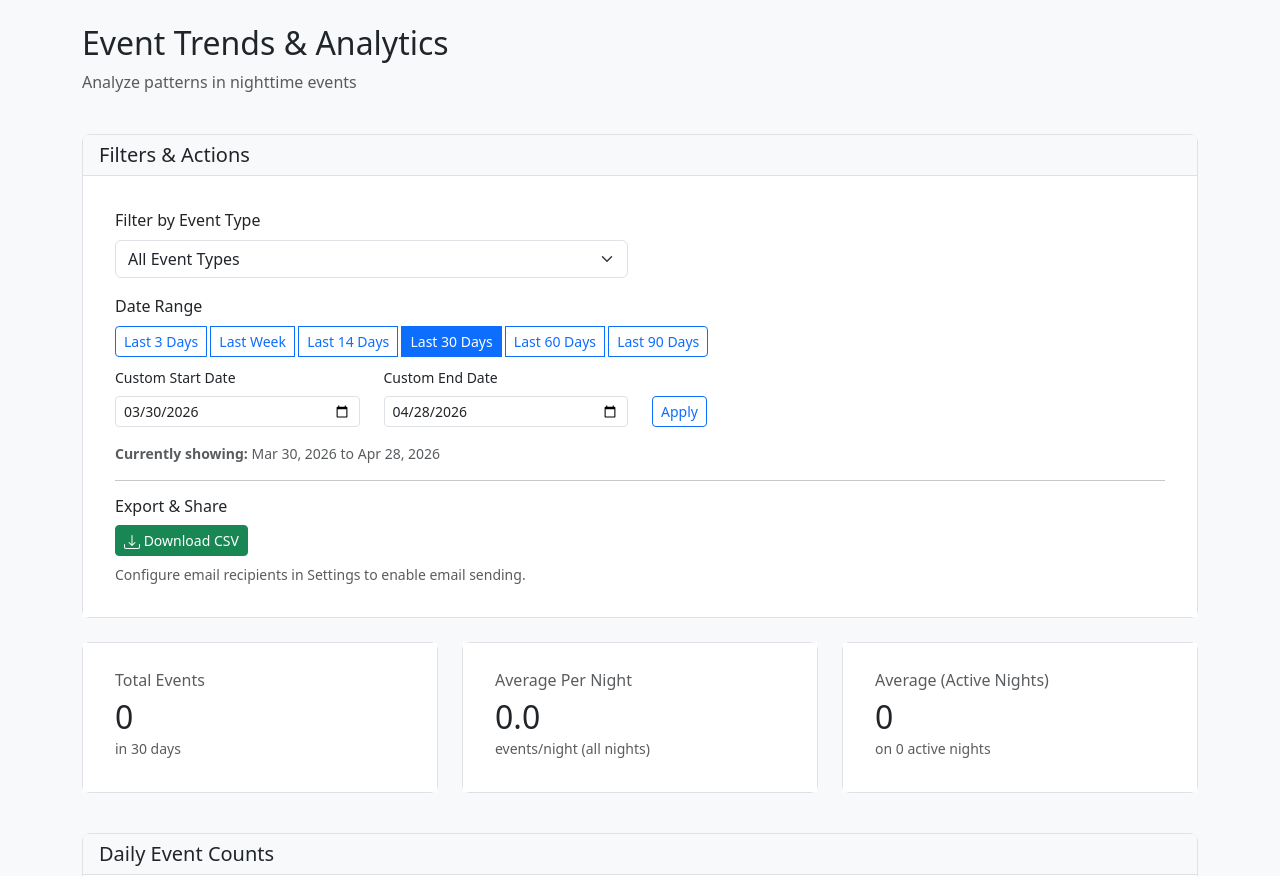
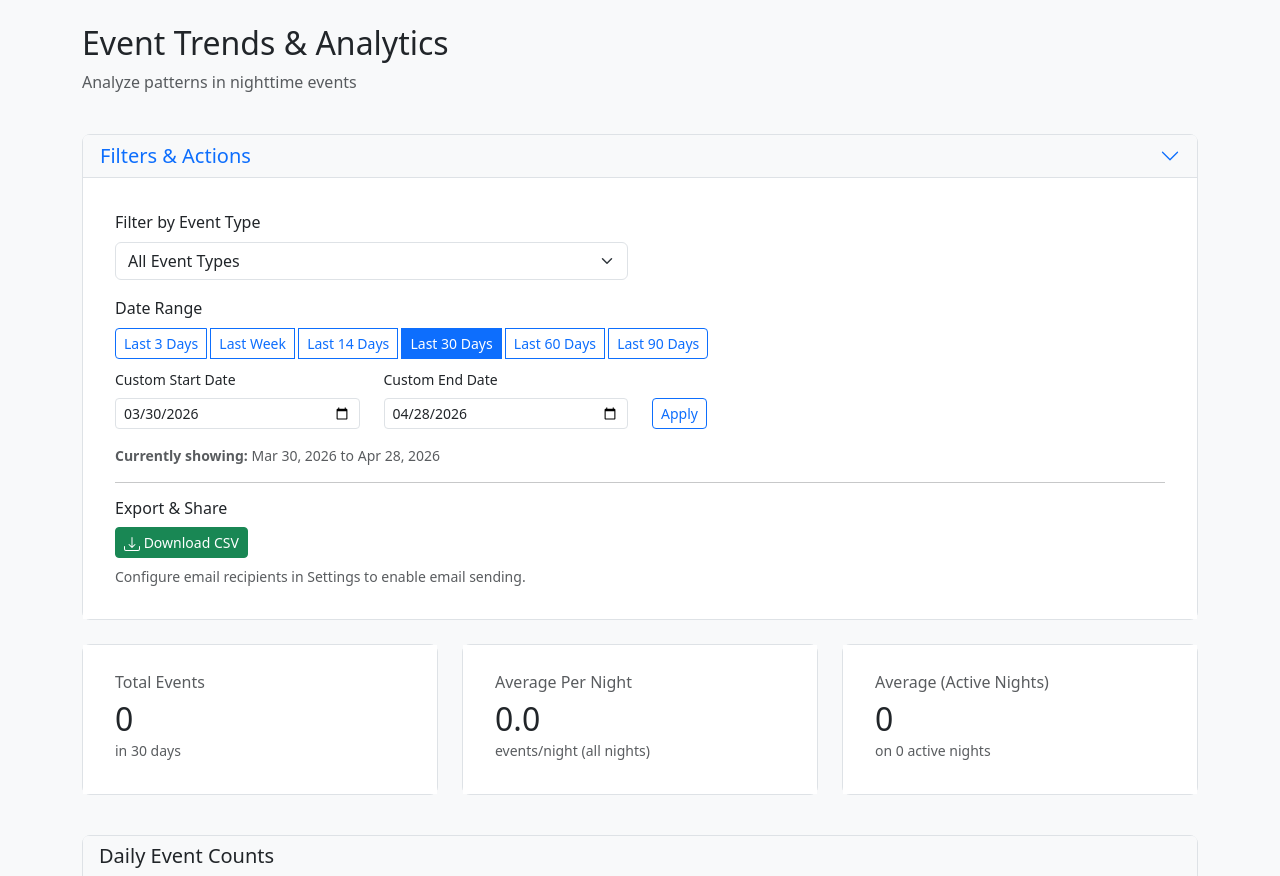
Before and after one commit to cloudflying87/overnight, a Django app: page /trends/ in a window 1280 px wide. Shown: the part 62-938 px from the top of the page. Run offline with Django 5.2, Linux system fonts and the light colour scheme; the visitor is signed in with stand-in values (Sample User, id 1); data that the repository does not hold is empty.

Commit message:
Make filters card collapsible on trends page
- Added Bootstrap collapse to Filters & Actions card
- Starts expanded but can be collapsed to save screen space
- Click header to toggle visibility
- Added chevron icon for visual indication

🤖 Generated with [Claude Code](https://claude.com/claude-code)

Co-Authored-By: Claude Sonnet 4.5 <noreply@anthropic.com>

```diff
--- a/apps/care_tracking/templates/care_tracking/trends.html
+++ b/apps/care_tracking/templates/care_tracking/trends.html
@@ -14,9 +14,15 @@
     <!-- Filters, Export & Email -->
     <div class="card mb-4">
         <div class="card-header">
-            <h5 class="mb-0">Filters & Actions</h5>
+            <button class="btn btn-link text-decoration-none p-0 w-100 text-start d-flex justify-content-between align-items-center" type="button" data-bs-toggle="collapse" data-bs-target="#filtersCollapse" aria-expanded="true" aria-controls="filtersCollapse">
+                <h5 class="mb-0">Filters & Actions</h5>
+                <svg xmlns="http://www.w3.org/2000/svg" width="20" height="20" fill="currentColor" class="bi bi-chevron-down" viewBox="0 0 16 16">
+                    <path fill-rule="evenodd" d="M1.646 4.646a.5.5 0 0 1 .708 0L8 10.293l5.646-5.647a.5.5 0 0 1 .708.708l-6 6a.5.5 0 0 1-.708 0l-6-6a.5.5 0 0 1 0-.708z"/>
+                </svg>
+            </button>
         </div>
-        <div class="card-body">
+        <div class="collapse show" id="filtersCollapse">
+            <div class="card-body">
             <!-- Event Type Filter -->
             <div class="row mb-3">
                 <div class="col-md-6">
@@ -99,6 +105,7 @@
                     {% endif %}
                 </div>
             </div>
+        </div>
         </div>
     </div>
 
```
